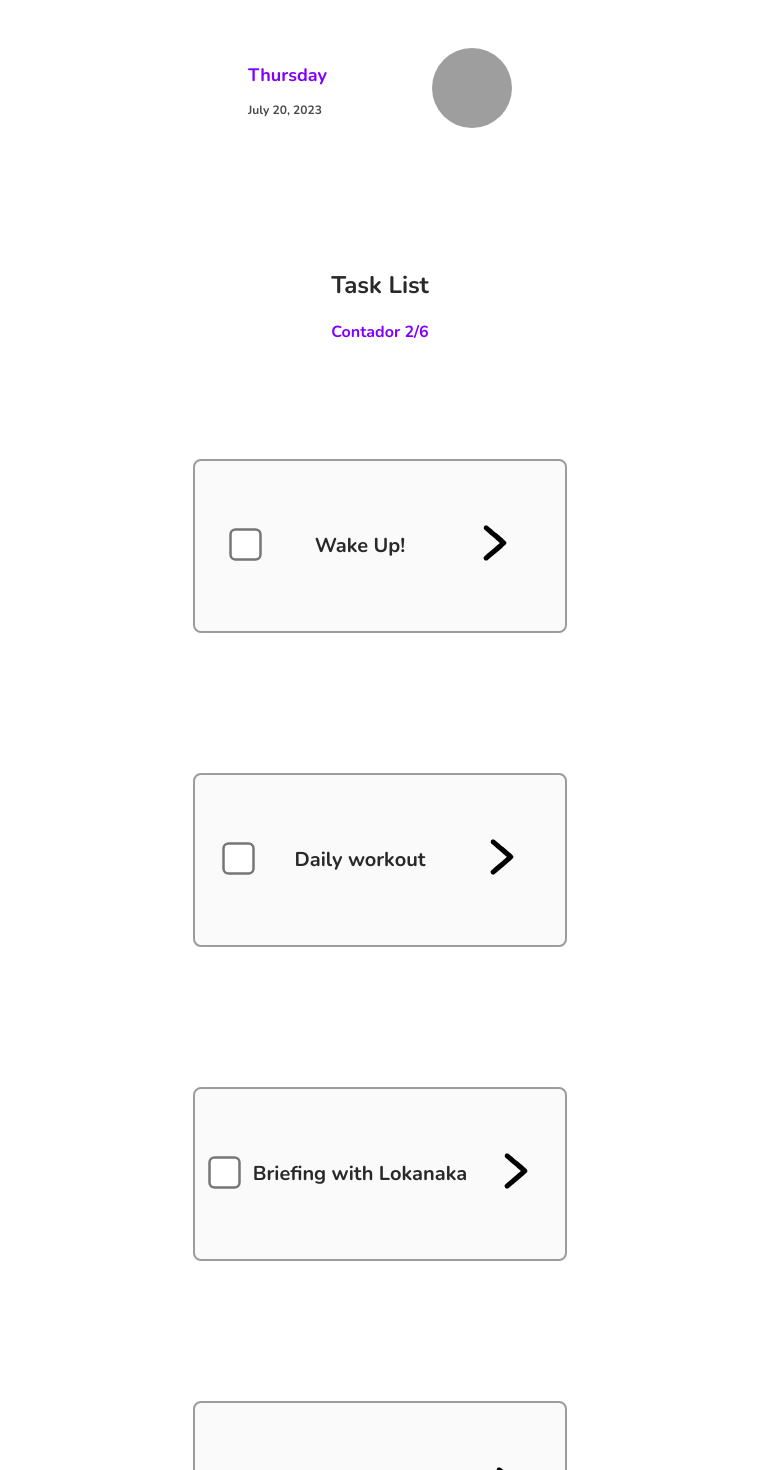
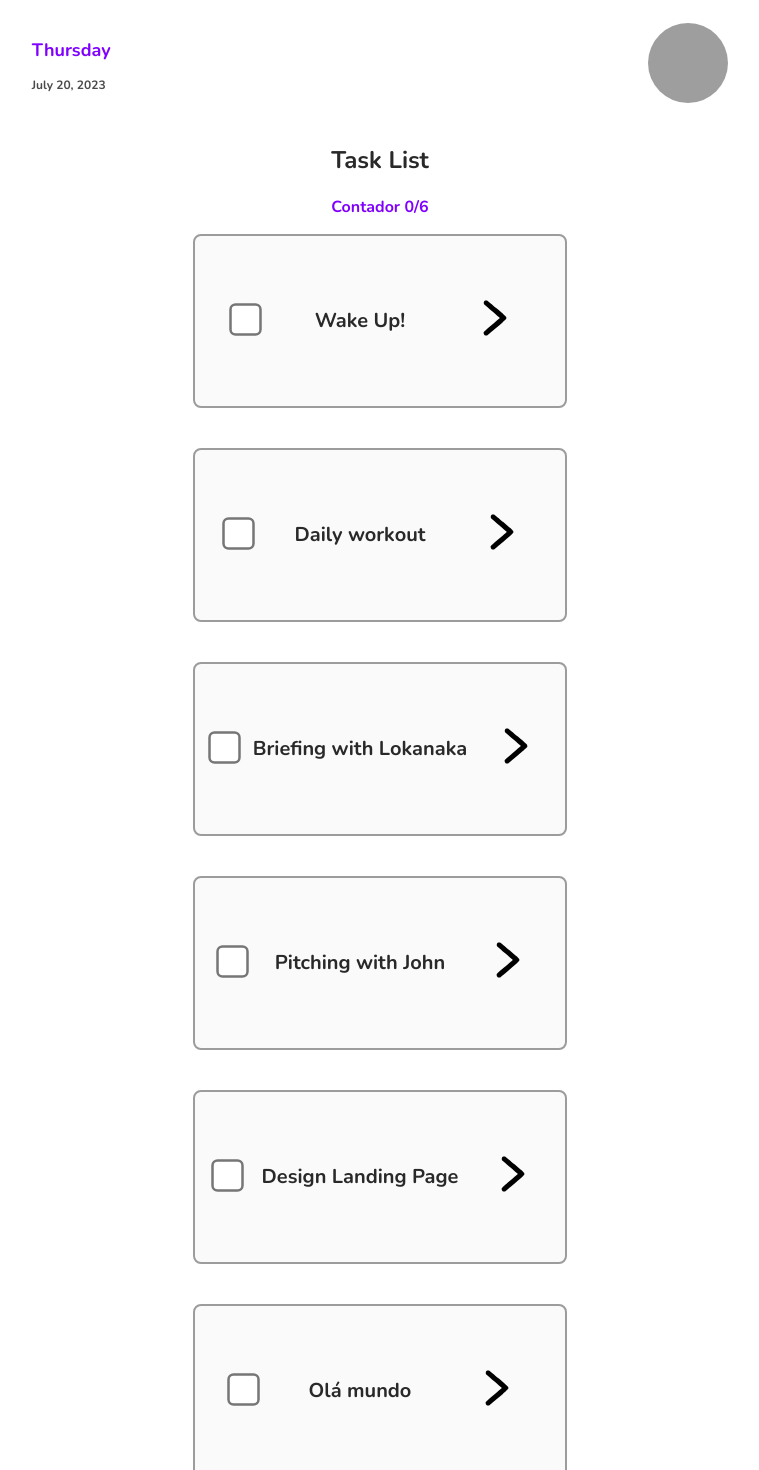
Before and after one commit to DarlanSantosCarvalho/toDoList, a Next.js app: page / in a window 1280 px wide. Shown: the top 1470 px of the page, without its empty margins (260-1019 px from the left). Built offline with nearby package versions, Linux system fonts and the light colour scheme; grey boxes are pictures that could not be loaded.

Commit message:
FEAT: Adicionei ao código a função que adiciona a atividade a ser finalizada quando clicada.

```diff
--- a/src/app/page.css
+++ b/src/app/page.css
@@ -37,8 +37,6 @@
     border-radius: 8px;
     background: rgba(250, 250, 250, 1);
     border: 2px solid rgb(156, 156, 156);
-    /* background: linear-gradient(136deg, #7F00FF 0%, #E100FF 100%); */
-    /* box-shadow: 4px 12px 20px 4px rgba(225, 0, 255, 0.21); */
     display: flex;
     justify-content: space-around;
     width: 350px;
--- a/src/app/page.js
+++ b/src/app/page.js
@@ -1,25 +1,24 @@
 'use client'
-import React, { useEffect, useState } from 'react'
+import React, { useEffect, useState} from 'react'
 import "./responsive.css";
 import './page.css'
 import moment from 'moment/moment'
 import Link from 'next/link'
-import TaskCreator from './creator/page';
 
 const dataAtual = moment().format('LL')
 
 const diaSemana = moment().format('dddd')
 
-export default function Home({ Component, pageProps }) {
+export default function Home() {
 
   useEffect(() => {
-    addTask('Nova tarefa adicionada ao montar o componente');
+    addTask();
   }, [])
 
   const addTask = () => {
     const newTask = {
       id: task.length + 1,
-      text: TaskCreator.novaTaskTexto
+      text: "Olá mundo"
     };
     console.log("Nova tarefa adicionada")
     setTasks([...task, newTask]); // Atualiza o estado com a nova tarefa adicionada
@@ -48,6 +47,22 @@
     }
   ])
 
+  const [taskCompleted, setTaskCompleted] = useState([])
+
+  const handleClickTaskCompleted = (taskId) => {
+    // Verifica se a tarefa com o ID "taskId" está presente no estado "TaskCompleted"
+    const isTaskCompleted = taskCompleted.includes(taskId)
+
+    //Caso a tarefa já esteja concluída, será removida do estado taskCompleted
+    if (isTaskCompleted) {
+      setTaskCompleted(taskCompleted.filter((id) => id !== taskId))
+
+      //Caso não esteja concluída, ao clicar, ela será concluída, entrando ao estado "TaskCompleted"
+    } else {
+      setTaskCompleted([...taskCompleted, taskId]);
+    }
+  }
+
   return (
     <main>
       <nav>
@@ -63,14 +78,17 @@
       <div className='info'>
         <h2 className='info-text'>Task List</h2>
 
-        <p className='counter-text'>Contador 2/{task.length}</p>
+        <p className='counter-text'>Contador {taskCompleted.length}/{task.length}</p>
       </div>
       {task.map((tasks) => (
-        <div key={tasks.id} className='container-tasks'>
+        <div key={tasks.id} id='container' className='container-tasks'>
           <div class="caixaCheck">
-            <input type='checkbox'></input>
+            <input
+              type='checkbox'
+              checked={taskCompleted.includes(tasks.id)}
+              onChange={() => handleClickTaskCompleted(tasks.id)}></input>
           </div>
-          <p className='text-task'>{tasks.text}</p>
+          <p id='textContainer' className='text-task'>{tasks.text}</p>
           <Link href="/editor"><img className="edit" src="/proximo.svg" alt="Ícone de próximo" /></Link>
         </div>
       ))}
```
